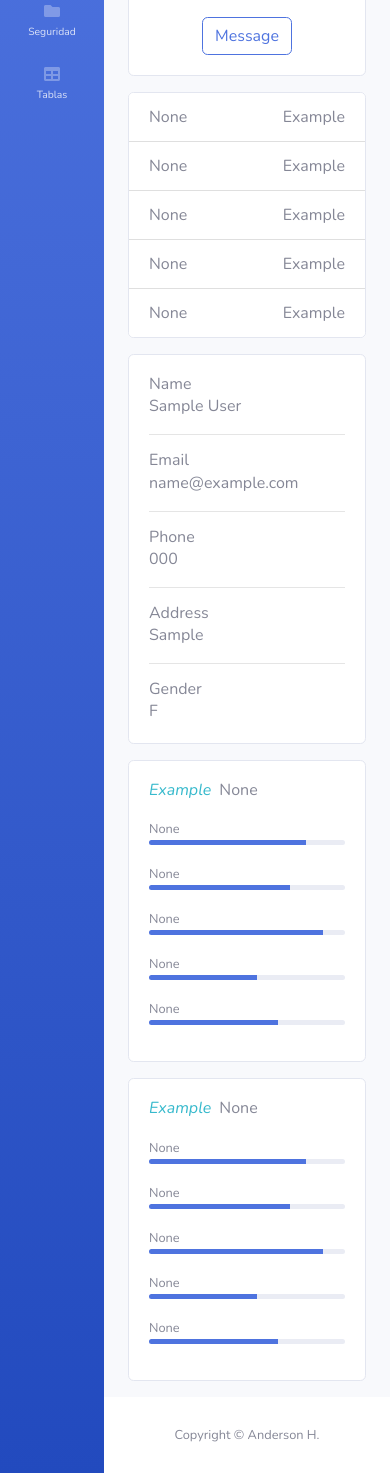
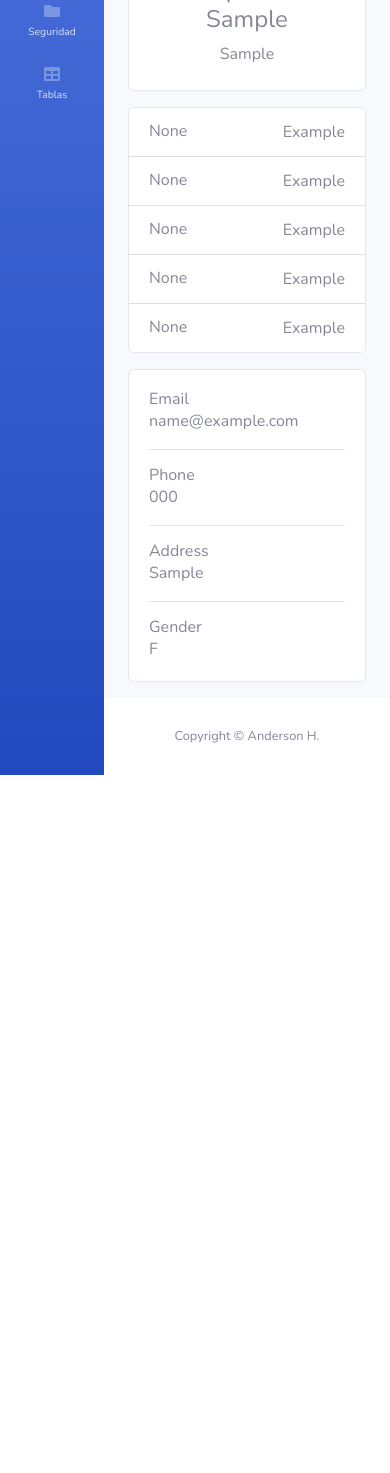
Before and after one commit to pandita12/AppTesis, a Django app: page /profile/ in a window 390 px wide. Shown: the part 355-1828 px from the top of the page. After the commit the page ends 1130 px from the top, so only its background shows below. Run offline with Django 3.2, Linux system fonts and the light colour scheme; a user stored in the database is signed in; tables that the repository leaves empty hold one stand-in row (values such as "Sample post"); some libraries are stand-ins or nearby versions.

Commit message:
Actualización

```diff
--- a/apps/evaluation/urls.py
+++ b/apps/evaluation/urls.py
@@ -1,9 +1,10 @@
 from django.contrib import admin
-from apps.evaluation.views import  asig_view
+from apps.evaluation.views import  asig_view, create_view
 from django.urls import include, path
 
 app_name = 'evaluation'
 
 urlpatterns = [
    path('<pk>/task/', asig_view, name="task"),
+   path('create-evaluation/', create_view, name="create-evaluation"),
 ]
--- a/apps/evaluation/views.py
+++ b/apps/evaluation/views.py
@@ -11,3 +11,7 @@ def asig_view(request, pk):
 	}
 
 	return render(request, 'evaluation/tasks.html', context)
+
+
+def create_view(request):
+    return render(request, 'evaluation/create-evaluation.html')
--- a/apps/lesson/models.py
+++ b/apps/lesson/models.py
@@ -1,5 +1,7 @@
 from django.db import models
 from apps.consumer.models import User
+from django.utils import timezone
+
 # Create your models here.
 
 class Matter(models.Model):
@@ -12,8 +14,7 @@ class Matter(models.Model):
 
 
 class Professor(models.Model):
-    matter_id = models.ForeignKey(Matter, null=False, blank=False, on_delete=models.CASCADE)
-    users = models.OneToOneField(User, null=False, blank=False, on_delete=models.CASCADE)
+    users = models.OneToOneField(User, null=False, blank=False, related_name="professor", on_delete=models.CASCADE)
     department = models.CharField(max_length=12)
 
 
@@ -22,7 +23,7 @@ class Professor(models.Model):
 
 class Classroom(models.Model):
     matter_id = models.ForeignKey(Matter, null=False, blank=False, on_delete=models.CASCADE)
-    professor_id = models.ForeignKey(Professor, null=False, blank=False, on_delete=models.CASCADE)
+    professor_id = models.ForeignKey(Professor,related_name="classroom", null=False, blank=False, on_delete=models.CASCADE)
     classperiod = models.DateTimeField(default=False)
     stardate = models.DateTimeField()
     finaldate = models.DateTimeField()
@@ -30,6 +31,11 @@ class Classroom(models.Model):
 
     def __str__(self):
         return "('%s') %s" % (self.section.capitalize(), self.matter_id.name_m.capitalize())
+
+    def endings_evaluation(self):
+        return self.evaluation.filter(date_finish__lte=timezone.now())
+    def pendings_evaluation(self):
+        return self.evaluation.filter(date_finish__gte=timezone.now())
 
 class Students(models.Model):
     users = models.OneToOneField(User, null=False, blank=False, related_name="student", on_delete=models.CASCADE)
--- a/apps/lesson/urls.py
+++ b/apps/lesson/urls.py
@@ -1,6 +1,6 @@
 from django.contrib import admin
 
-from apps.lesson.views import index_lesson, detail_lesson
+from apps.lesson.views import index_lesson, detail_lesson, classroom_index
 from django.urls import include, path
 
 app_name = 'lesson'
@@ -8,5 +8,5 @@ app_name = 'lesson'
 urlpatterns = [
    path('index/', index_lesson),
    path('<pk>/detail/', detail_lesson, name="detail"),
-   #path('materia/',materia_view, name="materia")
+   path('<pk>/classroom/detail/',classroom_index, name="classroom_index"),
 ]
--- a/templates/base/base_system.html
+++ b/templates/base/base_system.html
@@ -79,6 +79,13 @@
                         <a class="collapse-item" href="{% url "lesson:detail" inscription.classroom.pk %}">Materia</a>
                     </div>
 {%endfor%}
+{% for classroom in request.user.professor.classroom.all %}
+                <div class="bg-white py-2 collapse-inner rounded">
+                <h6 class="collapse-header">Materia Asignada:</h6>
+            <a class="collapse-item" href="{% url "lesson:classroom_index" classroom.pk %}">{{ classroom.matter_id.name_m }}</a>
+                    </div>
+{%endfor%}
+
                 </div>
             </li>
 
--- a/templates/profile/profile.html
+++ b/templates/profile/profile.html
@@ -11,13 +11,11 @@
               <div class="card">
                 <div class="card-body">
                   <div class="d-flex flex-column align-items-center text-center">
-                    <img src="https://bootdey.com/img/Content/avatar/avatar7.png" alt="Admin" class="rounded-circle" width="150">
+                  <img src="https://i.pinimg.com/564x/27/6f/46/276f46d26122f515a4362993e0bfd141.jpg" alt="Admin" class="rounded-circle" width="190" height="200">
                     <div class="mt-3">
-                      <h4>John Doe</h4>
-                      <p class="text-secondary mb-1">Full Stack Developer</p>
-                      <p class="text-muted font-size-sm">Bay Area, San Francisco, CA</p>
+                      <h4>{{ request.user.name }} {{ request.user.first_name }}</h4>
+                      <p class="text-secondary mb-1">{{ request.user.dni }}</p>
                       <!-- <button class="btn btn-primary">Follow</button> -->
-                      <button class="btn btn-outline-primary">Message</button>
                     </div>
                   </div>
                 </div>
@@ -50,15 +48,6 @@
             <div class="col-md-8">
               <div class="card mb-3">
                 <div class="card-body">
-                  <div class="row">
-                    <div class="col-sm-3">
-                      <h6 class="mb-0">Name</h6>
-                    </div>
-                    <div class="col-sm-9 text-secondary">
-                      {{ request.user.name }}
-                    </div>
-                  </div>
-                  <hr>
                   <div class="row">
                     <div class="col-sm-3">
                       <h6 class="mb-0">Email</h6>
@@ -96,66 +85,8 @@
                   </div>
                 </div>
               </div>
-
-              <div class="row gutters-sm">
-                <div class="col-sm-6 mb-3">
-                  <div class="card h-100">
-                    <div class="card-body">
-                      <h6 class="d-flex align-items-center mb-3"><i class="material-icons text-info mr-2">Example</i>None</h6>
-                      <small>None</small>
-                      <div class="progress mb-3" style="height: 5px">
-                        <div class="progress-bar bg-primary" role="progressbar" style="width: 80%" aria-valuenow="80" aria-valuemin="0" aria-valuemax="100"></div>
-                      </div>
-                      <small>None</small>
-                      <div class="progress mb-3" style="height: 5px">
-                        <div class="progress-bar bg-primary" role="progressbar" style="width: 72%" aria-valuenow="72" aria-valuemin="0" aria-valuemax="100"></div>
-                      </div>
-                      <small>None</small>
-                      <div class="progress mb-3" style="height: 5px">
-                        <div class="progress-bar bg-primary" role="progressbar" style="width: 89%" aria-valuenow="89" aria-valuemin="0" aria-valuemax="100"></div>
-                      </div>
-                      <small>None</small>
-                      <div class="progress mb-3" style="height: 5px">
-                        <div class="progress-bar bg-primary" role="progressbar" style="width: 55%" aria-valuenow="55" aria-valuemin="0" aria-valuemax="100"></div>
-                      </div>
-                      <small>None</small>
-                      <div class="progress mb-3" style="height: 5px">
-                        <div class="progress-bar bg-primary" role="progressbar" style="width: 66%" aria-valuenow="66" aria-valuemin="0" aria-valuemax="100"></div>
-                      </div>
-                    </div>
-                  </div>
-                </div>
-                <div class="col-sm-6 mb-3">
-                  <div class="card h-100">
-                    <div class="card-body">
-                      <h6 class="d-flex align-items-center mb-3"><i class="material-icons text-info mr-2">Example</i>None</h6>
-                      <small>None</small>
-                      <div class="progress mb-3" style="height: 5px">
-                        <div class="progress-bar bg-primary" role="progressbar" style="width: 80%" aria-valuenow="80" aria-valuemin="0" aria-valuemax="100"></div>
-                      </div>
-                      <small>None</small>
-                      <div class="progress mb-3" style="height: 5px">
-                        <div class="progress-bar bg-primary" role="progressbar" style="width: 72%" aria-valuenow="72" aria-valuemin="0" aria-valuemax="100"></div>
-                      </div>
-                      <small>None</small>
-                      <div class="progress mb-3" style="height: 5px">
-                        <div class="progress-bar bg-primary" role="progressbar" style="width: 89%" aria-valuenow="89" aria-valuemin="0" aria-valuemax="100"></div>
-                      </div>
-                      <small>None</small>
-                      <div class="progress mb-3" style="height: 5px">
-                        <div class="progress-bar bg-primary" role="progressbar" style="width: 55%" aria-valuenow="55" aria-valuemin="0" aria-valuemax="100"></div>
-                      </div>
-                      <small>None</small>
-                      <div class="progress mb-3" style="height: 5px">
-                        <div class="progress-bar bg-primary" role="progressbar" style="width: 66%" aria-valuenow="66" aria-valuemin="0" aria-valuemax="100"></div>
-                      </div>
-                    </div>
-                  </div>
-                </div>
-              </div>
             </div>
           </div>
-
         </div>
 
 
```
Also changed, not shown: apps/evaluation/models.py (+7 -2 lines), apps/lesson/views.py (+9 -3 lines), templates/evaluation/create-evaluation.html (added, +67 -0 lines), templates/teacher/classroom/class_index.html (added, +80 -0 lines), apps/evaluation/migrations/0005_rename_fecha_nc_evaluation_date_finish_and_more.py (added), apps/lesson/migrations/0006_remove_professor_matter_id_and_more.py (added), templates/lesson/teacher_info.html (renamed from templates/lesson/teacher_matter.html), 1 other file.
